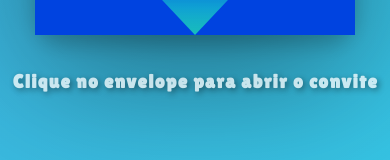
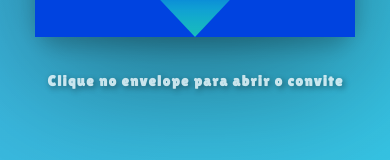
Before and after one commit to tcidrack/convite-joao-miguel, a React (Vite) app in the folder frontend/: page / in a window 390 px wide. Shown: the part 474-634 px from the top of the page. Built offline with nearby package versions, Linux system fonts and the light colour scheme.

Commit message:
ajustando tamanho do texto inicial do convite

```diff
--- a/frontend/src/index.css
+++ b/frontend/src/index.css
@@ -727,7 +727,7 @@ button.acao {
     font-size: 24px;
   }
   .splash-texto {
-    font-size: 18px;
+    font-size: 14px;
     margin-top: 36px;
   }
   .mensagem {
```
